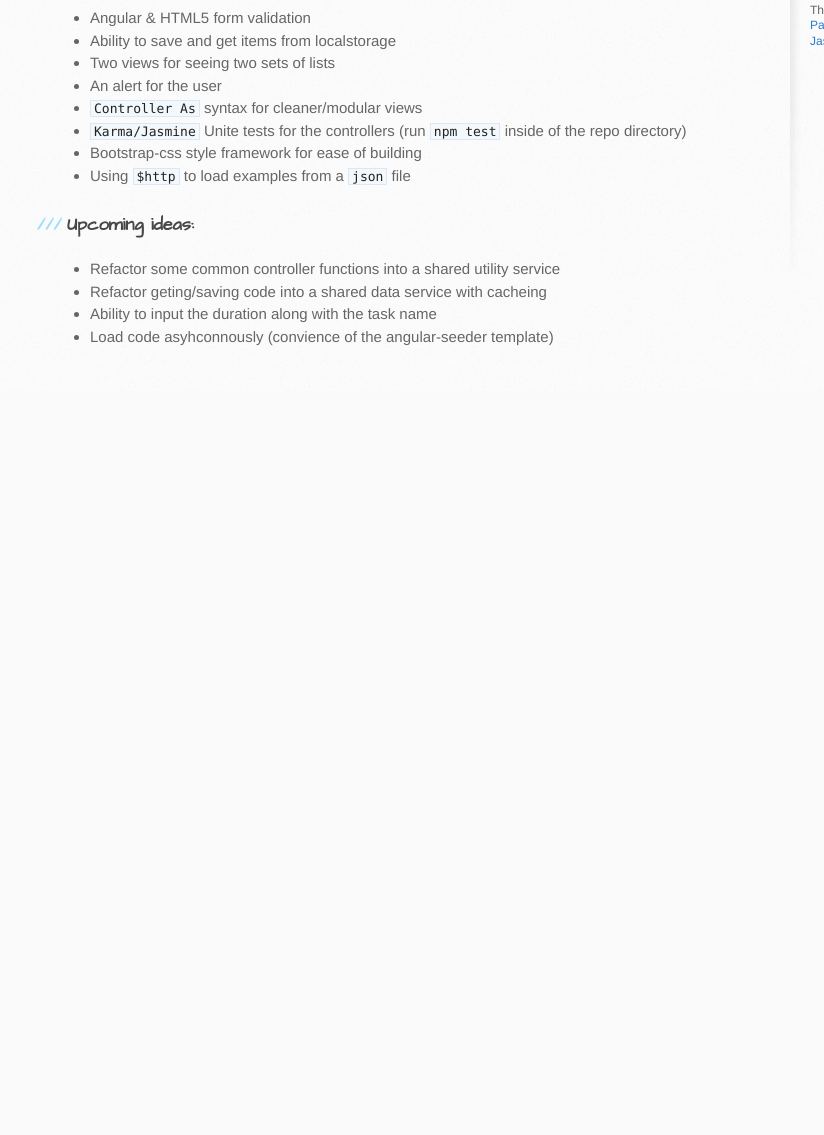
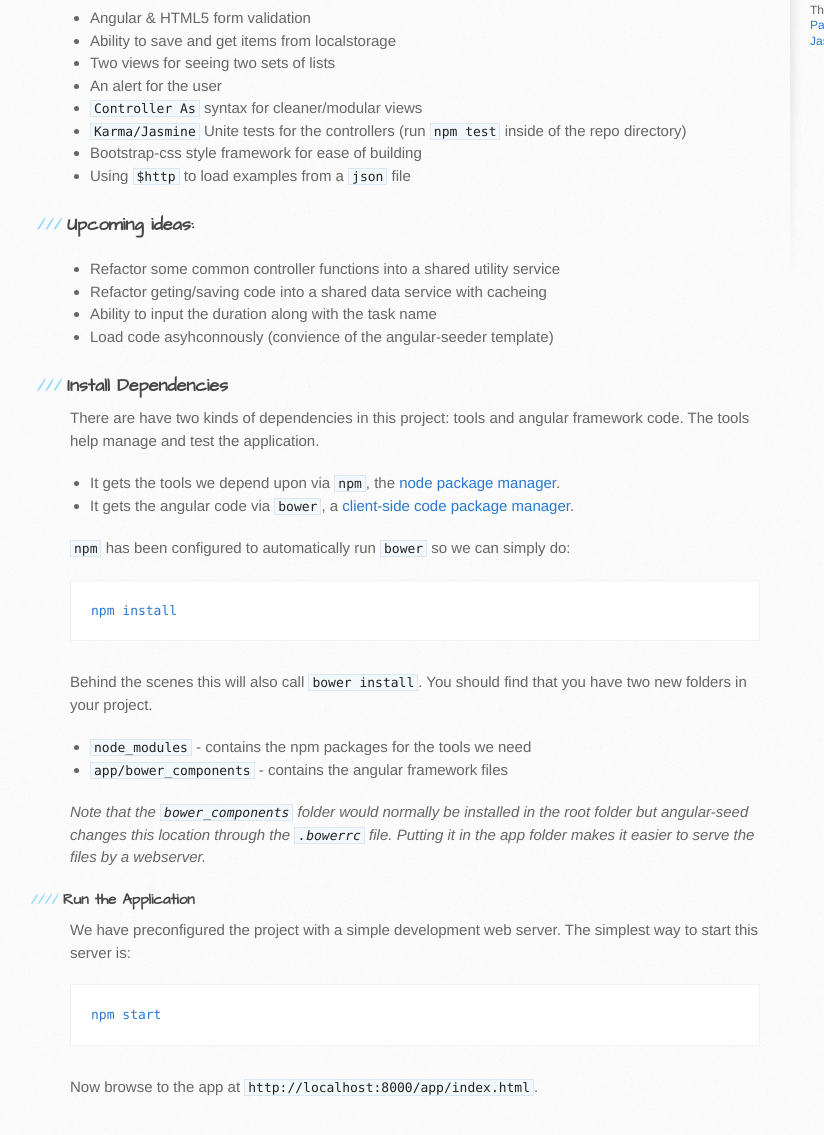
Before and after one commit to clepore/angular-ticking, a plain HTML site: page index.html in a window 1280 px wide. Shown: the part 465-1600 px from the top of the page, without its empty margins (100-924 px from the left). Before the commit the page ends 856 px from the top, so only its background shows below. Drawn offline with Linux system fonts and the light colour scheme.

Commit message:
Updated content for github pages

```diff
--- a/index.html
+++ b/index.html
@@ -24,11 +24,10 @@
     <div id="content-wrapper">
       <div class="inner clearfix">
         <section id="main-content">
-          <h3>
-            <a id="welcome-to-github-pages" class="anchor" href="#welcome-to-github-pages" aria-hidden="true"><span class="octicon octicon-link"></span></a>Welcome to Angular Ticking.
-          </h3>
+          <h3>Welcome to Angular Ticking.</h3>
           <p>This is an angular-based pomodoro-like task app. Basically its a todo app that's tied to a timer (all client side). Pomodoros are usually 25 minute intervals but for this demo they are varying durations in seconds.</p>
           <p><a href="http://en.wikipedia.org/wiki/Pomodoro_Technique">More info about pomodoro technique.</a></p>
+
           <h3>The app features:</h3>
           <p>
             <ul>
@@ -42,6 +41,7 @@
               <li>Using <code>$http</code> to load examples from a <code>json</code> file</li>
             </ul>
           </p>
+
           <h3>Upcoming ideas:</h3>
           <p>
             <ul>
@@ -51,6 +51,26 @@
               <li>Load code asyhconnously (convience of the angular-seeder template)</li>
             </ul>
           </p>
+
+          <h3>Install Dependencies</h3>
+          <p>There are have two kinds of dependencies in this project: tools and angular framework code.  The tools help manage and test the application.</p>
+          <ul>
+            <li>It gets the tools we depend upon via <code>npm</code>, the <a href="https://www.npmjs.org/">node package manager</a>.</li>
+            <li>It gets the angular code via <code>bower</code>, a <a href="http://bower.io">client-side code package manager</a>.</li>
+          </ul>
+          <p><code>npm</code> has been configured to automatically run <code>bower</code> so we can simply do:</p>
+          <pre><code>npm install</code></pre>
+          <p>Behind the scenes this will also call <code>bower install</code>.  You should find that you have two new folders in your project.</p>
+          <ul>
+            <li><code>node_modules</code> - contains the npm packages for the tools we need</li>
+            <li><code>app/bower_components</code> - contains the angular framework files</li>
+          </ul>
+          <p><em>Note that the <code>bower_components</code> folder would normally be installed in the root folder but angular-seed changes this location through the <code>.bowerrc</code> file.  Putting it in the app folder makes it easier to serve the files by a webserver.</em></p>
+
+          <h4>Run the Application</h4>
+          <p>We have preconfigured the project with a simple development web server.  The simplest way to start this server is:</p>
+          <pre><code>npm start</code></pre>
+          <p>Now browse to the app at <code>http://localhost:8000/app/index.html</code>.</p>
         </section>
         <aside id="sidebar">
           <a href="https://github.com/clepore/angular-ticking/zipball/master" class="button">
```
